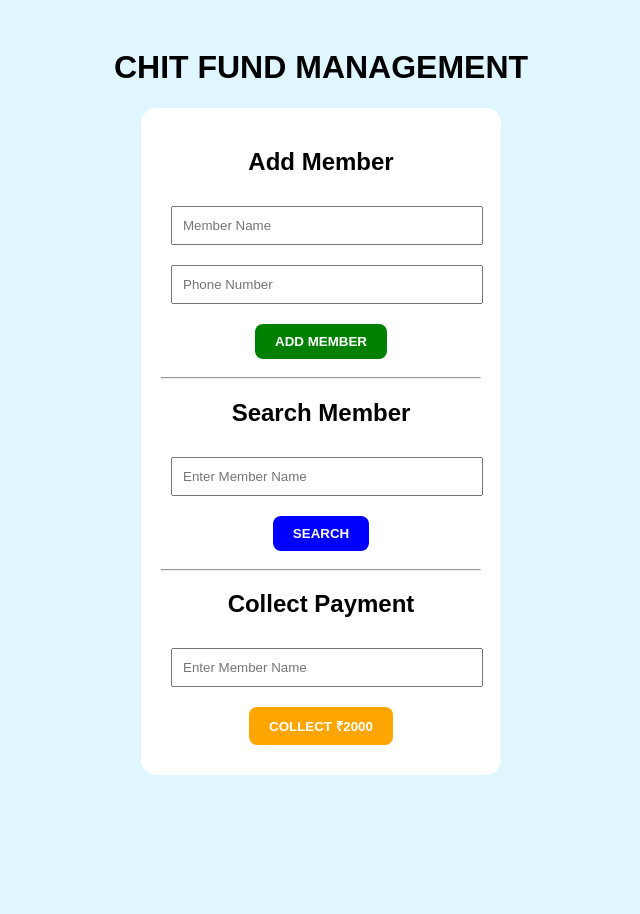
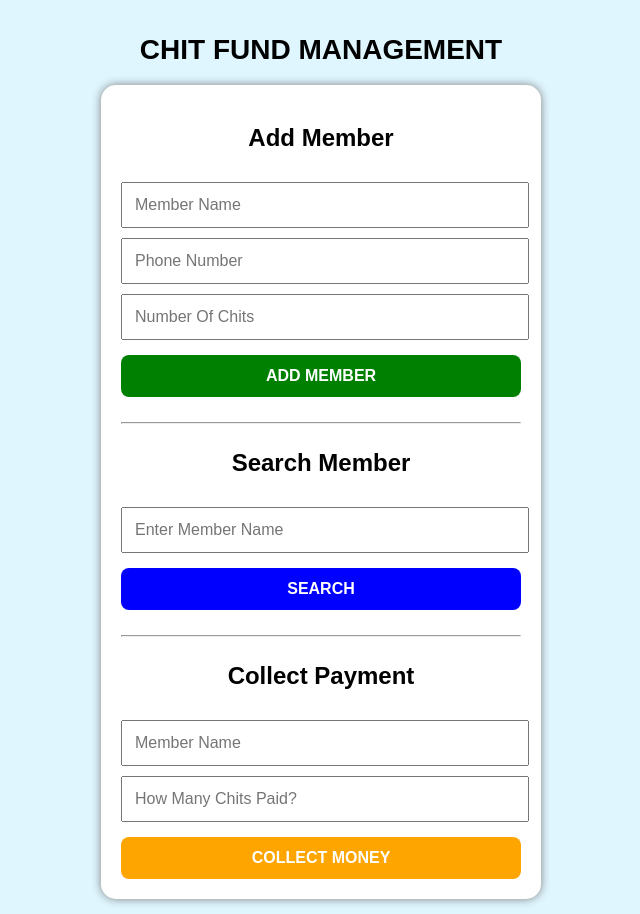
Before and after one commit to jagganth1976-hash/chitfund-webapp, a Flask app: page / in a window 1280 px wide. Shown: the whole page, without its empty margins (319-959 px from the left). Before the commit the page ends 775 px from the top, so only its background shows below. Run offline with Flask 3, Linux system fonts and the light colour scheme.

Commit message:
Final professional update

```diff
--- a/app.py
+++ b/app.py
@@ -5,9 +5,6 @@ import os
 app = Flask(__name__)
 
 FILE_NAME = "members.xlsx"
-
-# FIXED AGENT NAME
-AGENT_NAME = "Ramesh"
 
 # CREATE EXCEL FILE
 if not os.path.exists(FILE_NAME):
@@ -19,10 +16,13 @@ if not os.path.exists(FILE_NAME):
         "ID",
         "Member Name",
         "Phone",
+        "Number of Chits",
         "Monthly Payment",
+        "Total Amount",
         "Total Paid",
         "Months Paid",
-        "Remaining Months"
+        "Remaining Months",
+        "Payment Status"
     ]
 
     sheet.append(headers)
@@ -46,6 +46,10 @@ def add_member():
 
     name = request.form["name"]
     phone = request.form["phone"]
+    chits = int(request.form["chits"])
+
+    monthly_payment = 2000 * chits
+    total_amount = 60000 * chits
 
     new_id = sheet.max_row
 
@@ -53,16 +57,26 @@ def add_member():
         new_id,
         name,
         phone,
-        2000,
+        chits,
+        monthly_payment,
+        total_amount,
         0,
         0,
-        30
+        30,
+        "NOT PAID"
     ]
 
     sheet.append(data)
+
     wb.save(FILE_NAME)
 
-    return f"{name} added successfully!"
+    return f"""
+    <h2>{name} Added Successfully!</h2>
+
+    Monthly Payment: ₹{monthly_payment}<br><br>
+
+    Total Amount: ₹{total_amount}
+    """
 
 
 # =========================
@@ -79,24 +93,30 @@ def search():
 
     for row in range(2, sheet.max_row + 1):
 
-        member_name = str(sheet.cell(row, 2).value).lower()
+        member_name = str(sheet.cell(row,2).value).lower()
 
         if member_name == name:
 
             result = f"""
             <h2>Member Details</h2>
 
-            Member Name: {sheet.cell(row,2).value}<br><br>
+            Name: {sheet.cell(row,2).value}<br><br>
 
             Phone: {sheet.cell(row,3).value}<br><br>
 
-            Monthly Payment: ₹{sheet.cell(row,4).value}<br><br>
+            Number of Chits: {sheet.cell(row,4).value}<br><br>
 
-            Total Paid: ₹{sheet.cell(row,5).value}<br><br>
+            Monthly Payment: ₹{sheet.cell(row,5).value}<br><br>
 
-            Months Paid: {sheet.cell(row,6).value}<br><br>
+            Total Amount: ₹{sheet.cell(row,6).value}<br><br>
 
-            Remaining Months: {sheet.cell(row,7).value}
+            Total Paid: ₹{sheet.cell(row,7).value}<br><br>
+
+            Months Paid: {sheet.cell(row,8).value}<br><br>
+
+            Remaining Months: {sheet.cell(row,9).value}<br><br>
+
+            Payment Status: {sheet.cell(row,10).value}
             """
 
             return result
@@ -115,35 +135,46 @@ def collect_payment():
     sheet = wb.active
 
     name = request.form["name"].lower()
+    paid_chits = int(request.form["paid_chits"])
 
     for row in range(2, sheet.max_row + 1):
 
-        member_name = str(sheet.cell(row, 2).value).lower()
+        member_name = str(sheet.cell(row,2).value).lower()
 
         if member_name == name:
 
-            total_paid = sheet.cell(row, 5).value
-            months_paid = sheet.cell(row, 6).value
-            remaining = sheet.cell(row, 7).value
+            total_paid = sheet.cell(row,7).value
+            months_paid = sheet.cell(row,8).value
+            remaining = sheet.cell(row,9).value
 
-            total_paid += 2000
+            amount_paid = paid_chits * 2000
+
+            total_paid += amount_paid
+
+            if paid_chits > 0:
+                sheet.cell(row,10).value = "PAID"
+
             months_paid += 1
             remaining -= 1
 
-            sheet.cell(row, 5).value = total_paid
-            sheet.cell(row, 6).value = months_paid
-            sheet.cell(row, 7).value = remaining
+            sheet.cell(row,7).value = total_paid
+            sheet.cell(row,8).value = months_paid
+            sheet.cell(row,9).value = remaining
 
             wb.save(FILE_NAME)
 
             return f"""
-            Payment Collected Successfully!<br><br>
+            <h2>Payment Collected</h2>
 
             Member: {member_name.title()}<br><br>
 
+            Paid For Chits: {paid_chits}<br><br>
+
+            Amount Paid: ₹{amount_paid}<br><br>
+
             Total Paid: ₹{total_paid}<br><br>
 
-            Remaining Months: {remaining}
+            Status: PAID
             """
 
     return "Member not found"
--- a/templates/index.html
+++ b/templates/index.html
@@ -5,36 +5,48 @@
 
     <title>Chit Fund App</title>
 
+    <meta name="viewport"
+          content="width=device-width, initial-scale=1.0">
+
     <style>
 
         body{
             font-family:Arial;
             background:#dff6ff;
+            margin:0;
+            padding:15px;
             text-align:center;
-            padding:20px;
+        }
+
+        h1{
+            font-size:28px;
         }
 
         .box{
             background:white;
-            width:320px;
+            width:95%;
+            max-width:400px;
             margin:auto;
             padding:20px;
             border-radius:15px;
+            box-shadow:0 0 10px gray;
         }
 
         input{
-            width:90%;
-            padding:10px;
-            margin:10px;
+            width:95%;
+            padding:12px;
+            margin-top:10px;
+            font-size:16px;
         }
 
         button{
-            padding:10px 20px;
-            margin:10px;
+            width:100%;
+            padding:12px;
+            margin-top:15px;
             border:none;
             color:white;
+            font-size:16px;
             font-weight:bold;
-            cursor:pointer;
             border-radius:8px;
         }
 
@@ -48,6 +60,11 @@
 
         .orange{
             background:orange;
+        }
+
+        hr{
+            margin-top:25px;
+            margin-bottom:25px;
         }
 
     </style>
@@ -72,6 +89,11 @@
             <input type="text"
                    name="phone"
                    placeholder="Phone Number"
+                   required>
+
+            <input type="number"
+                   name="chits"
+                   placeholder="Number Of Chits"
                    required>
 
             <button class="green" type="submit">
@@ -105,11 +127,16 @@
 
             <input type="text"
                    name="name"
-                   placeholder="Enter Member Name"
+                   placeholder="Member Name"
+                   required>
+
+            <input type="number"
+                   name="paid_chits"
+                   placeholder="How Many Chits Paid?"
                    required>
 
             <button class="orange" type="submit">
-                COLLECT ₹2000
+                COLLECT MONEY
             </button>
 
         </form>
```
Also changed, not shown: 1 other file.
